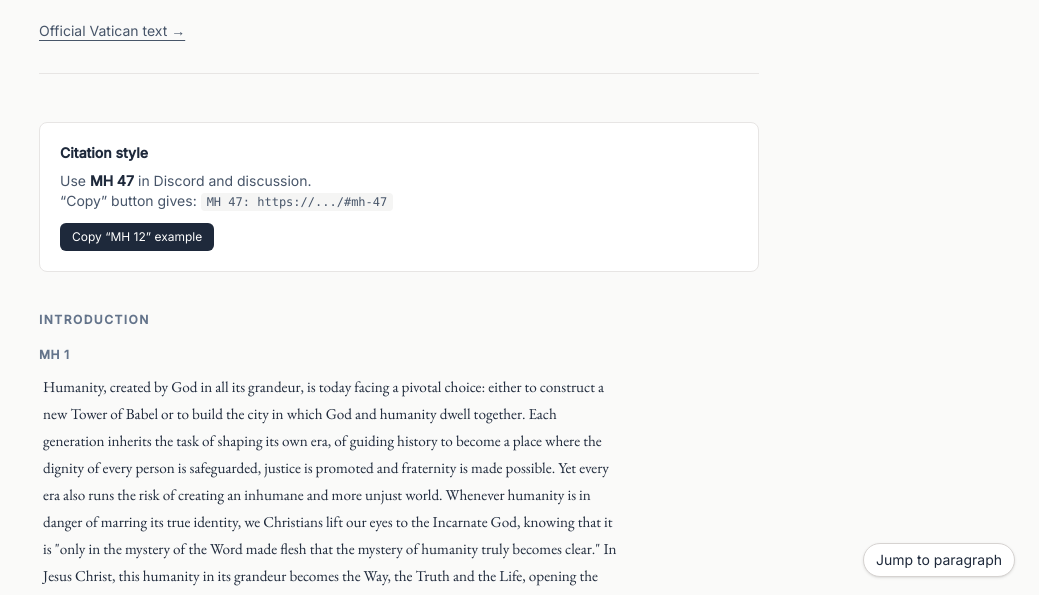
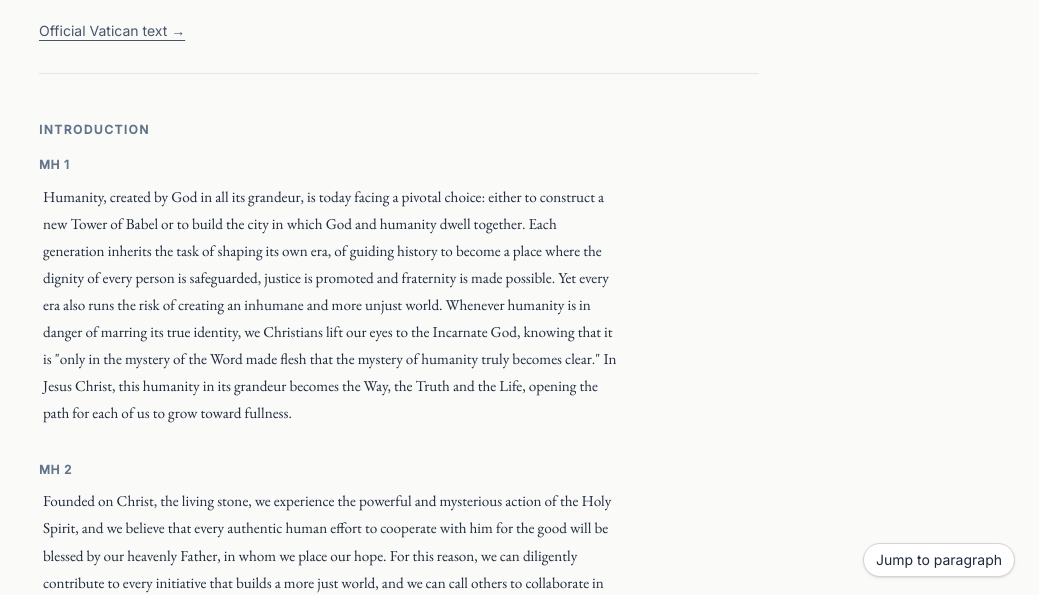
Before and after one commit to awostenberg/maghum, a plain HTML site: page site/index.html in a window 1280 px wide. Shown: the part 199-794 px from the top of the page, without its empty margins (241-1280 px from the left). Drawn offline with nearby package versions, Linux system fonts and the light colour scheme; files whose address does not match are found by name.

Commit message:
remove: 'Citation style' box from front page

```diff
--- a/site/index.html
+++ b/site/index.html
@@ -63,19 +63,6 @@
         <a href="https://www.vatican.va/content/leo-xiv/en/encyclicals/documents/20260515-magnifica-humanitas.html" target="_blank" class="text-slate-600 hover:text-slate-900 underline underline-offset-4">Official Vatican text →</a>
       </div>
     </header>
-
-    <!-- Quick citation guide -->
-    <div class="mb-10 rounded-lg bg-white border border-stone-200 p-5 text-sm">
-      <div class="font-semibold mb-2">Citation style</div>
-      <div class="text-slate-600">
-        Use <span class="font-semibold text-slate-800">MH 47</span> in Discord and discussion.<br>
-        “Copy” button gives: <span class="font-mono text-xs bg-stone-100 px-1.5 py-0.5 rounded">MH 47: https://.../#mh-47</span>
-      </div>
-      <button onclick="copyExampleCitation()"
-              class="mt-3 text-xs px-3 py-1.5 rounded-md bg-slate-800 text-white hover:bg-black transition-colors">
-        Copy “MH 12” example
-      </button>
-    </div>
 
     <!-- Floating jump button - subtle, always available, easy to remove -->
     <button onclick="document.getElementById('jump-input').focus(); document.getElementById('jump-input').select(); document.getElementById('jump-box').scrollIntoView({behavior:'smooth', block:'center'})"
@@ -191,18 +178,6 @@
       });
     }
 
-    function copyExampleCitation() {
-      const text = 'MH 12';
-      const url = `${location.origin}${location.pathname}#mh-12`;
-      navigator.clipboard.writeText(`${text}: ${url}`).then(() => {
-        const toast = document.createElement('div');
-        toast.className = 'fixed bottom-4 left-4 bg-slate-900 text-white text-xs px-4 py-2 rounded shadow-lg z-[60]';
-        toast.textContent = `Copied: ${text}`;
-        document.body.appendChild(toast);
-        setTimeout(() => toast.remove(), 1600);
-      });
-    }
-
     // Keyboard support: press "c" on a focused paragraph to copy
     document.addEventListener('keydown', (e) => {
       if (e.key.toLowerCase() === 'c' && document.activeElement?.classList.contains('paragraph')) {
```
